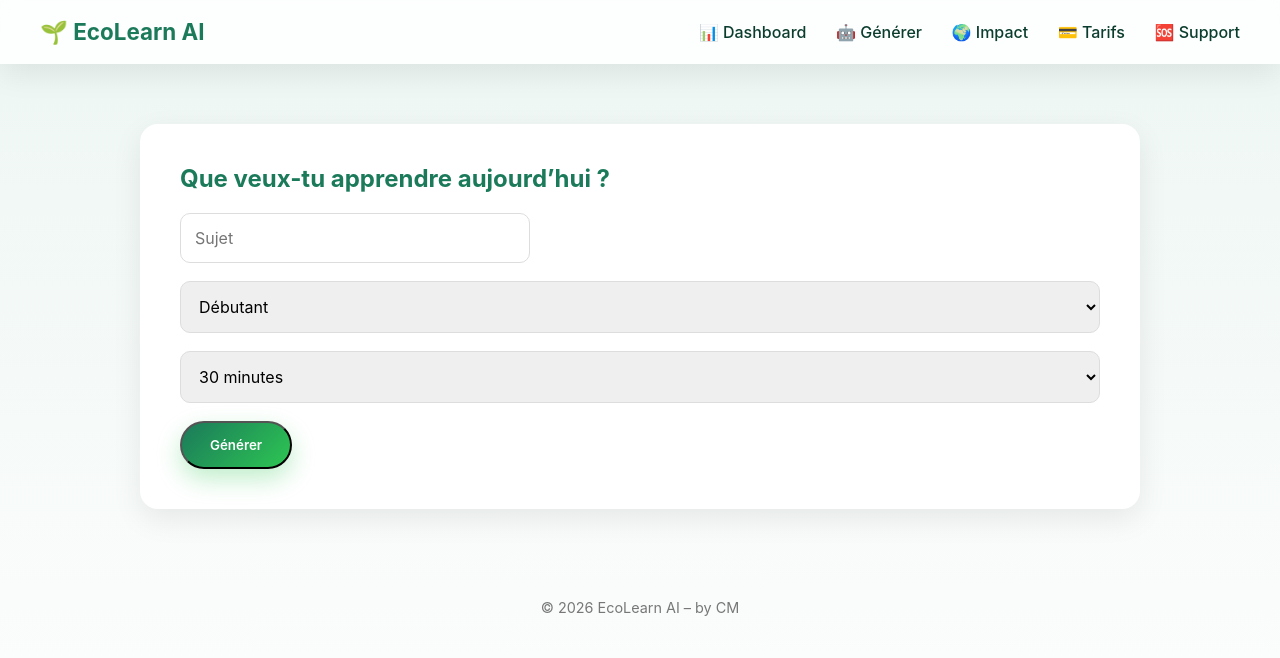
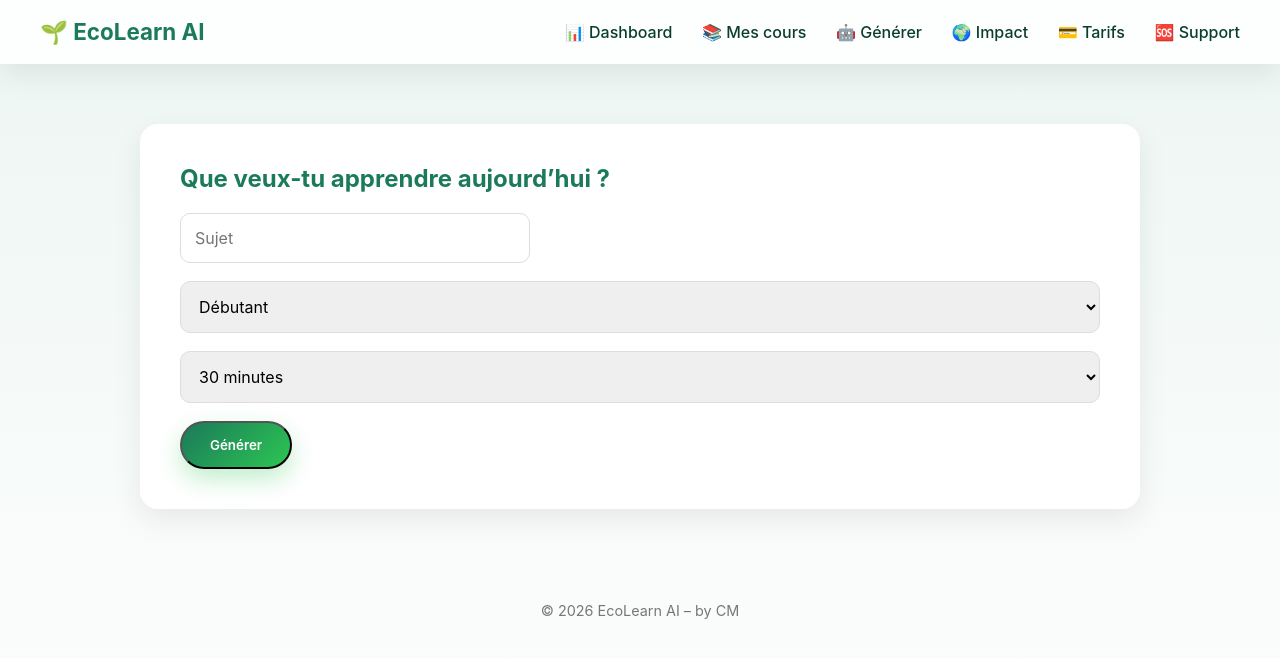
Before and after one commit to teddyamby/EcoLearn-AI, a FastAPI app: page /generator in a window 1280 px wide. Shown: the top 658 px of the page. Run offline with FastAPI, Linux system fonts and the light colour scheme; parts of the project's set-up code (start-up, migrations or seed data) failed here and were passed over.

Commit message:
Update base.html

```diff
--- a/backend/app/templates/base.html
+++ b/backend/app/templates/base.html
@@ -3,15 +3,22 @@
 <head>
     <meta charset="UTF-8">
     <title>EcoLearn AI</title>
+    <meta name="viewport" content="width=device-width, initial-scale=1.0">
+
+    <!-- CSS principal -->
     <link rel="stylesheet" href="/static/css/style.css">
 </head>
 <body>
 
+<!-- ================= NAVBAR ================= -->
 <nav class="navbar">
-    <div class="nav-brand">🌱 EcoLearn AI</div>
+    <div class="nav-brand">
+        🌱 EcoLearn AI
+    </div>
 
     <div class="nav-links">
         <a href="/dashboard">📊 Dashboard</a>
+        <a href="/my-courses">📚 Mes cours</a>
         <a href="/generator">🤖 Générer</a>
         <a href="/impact">🌍 Impact</a>
         <a href="/pricing">💳 Tarifs</a>
@@ -19,13 +26,15 @@
     </div>
 </nav>
 
-
+<!-- ================= CONTENU ================= -->
 <main class="container">
-    {% block content %}{% endblock %}
+    {% block content %}
+    {% endblock %}
 </main>
 
+<!-- ================= FOOTER ================= -->
 <footer>
-    © 2026 EcoLearn AI – by CM
+    <p>© 2026 EcoLearn AI – by CM</p>
 </footer>
 
 </body>
```
